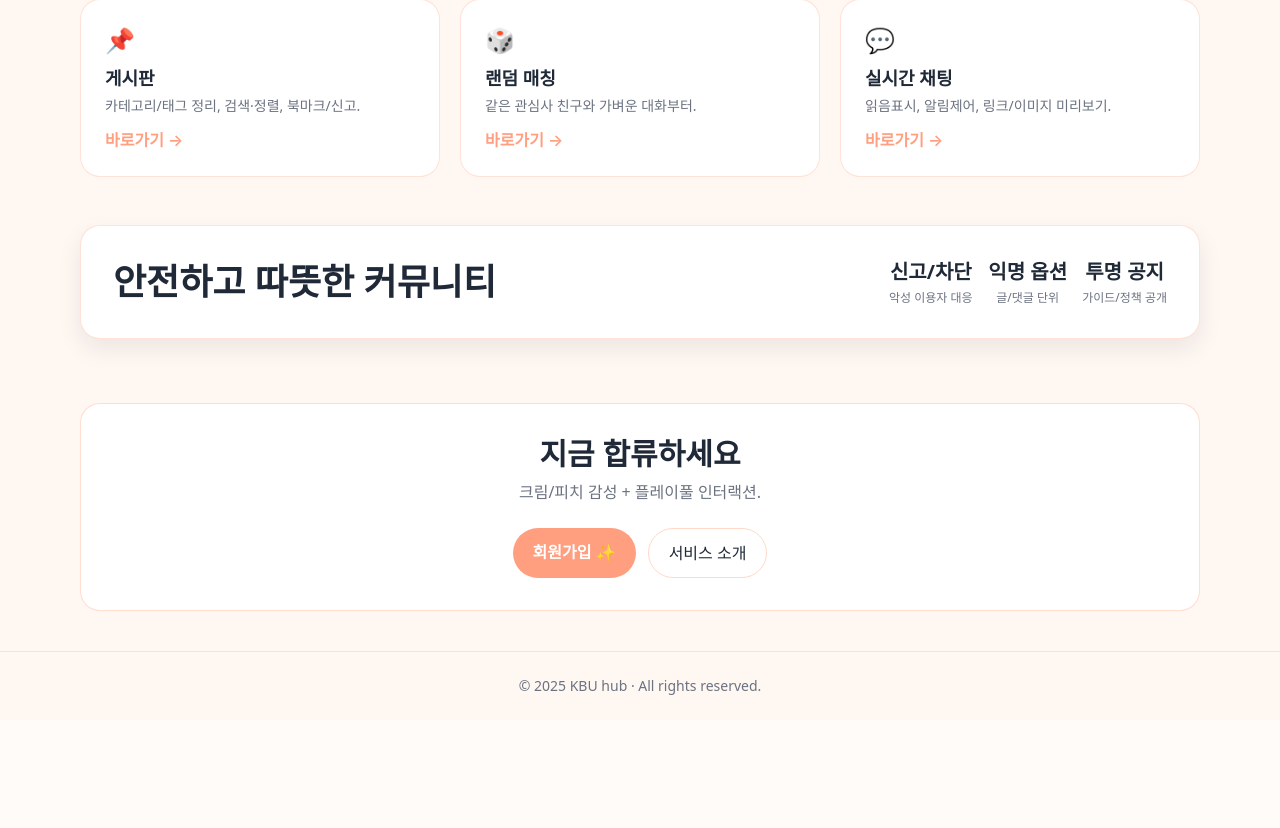
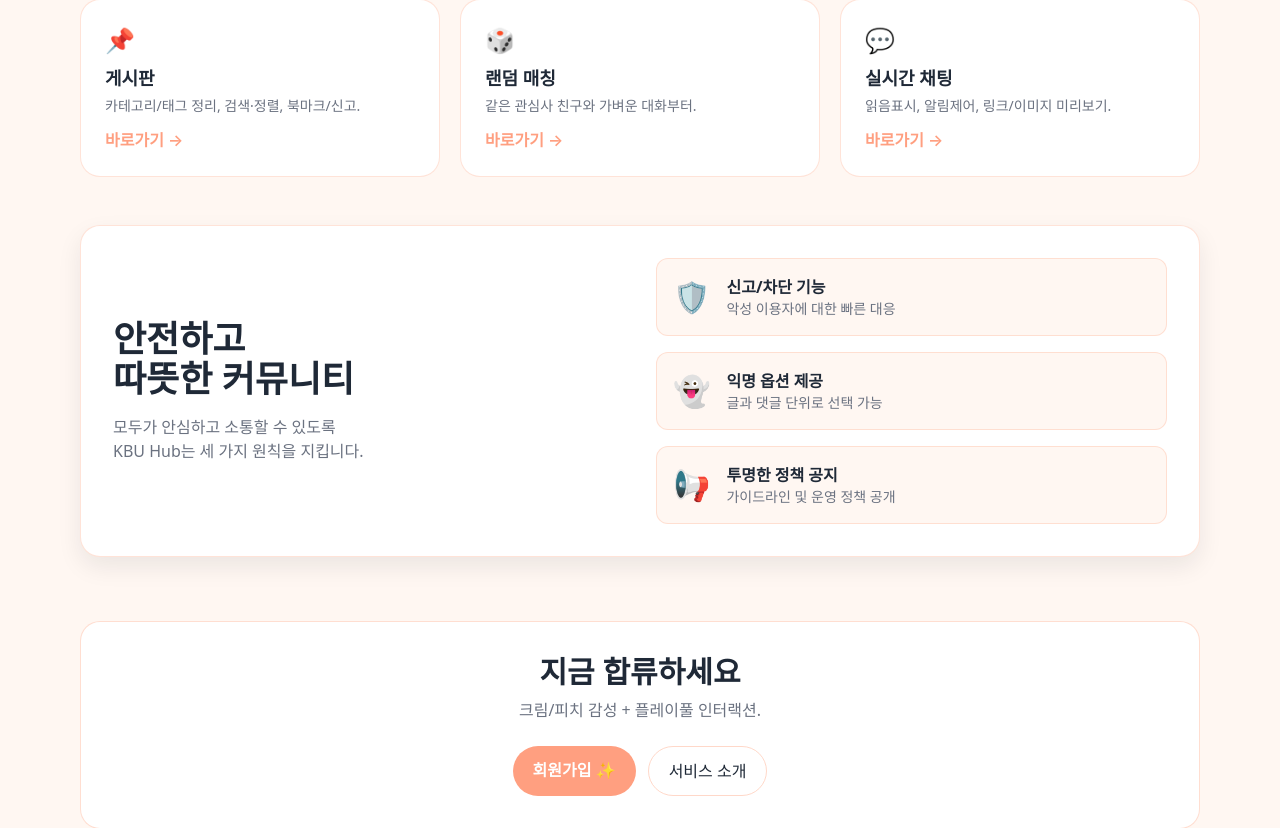
Before and after one commit to dongwook32/web_hub, a Flask app: page / in a window 1280 px wide. Shown: the part 562-1390 px from the top of the page. Before the commit the page ends 1257 px from the top, so only its background shows below. Run offline with Flask 3, Linux system fonts and the light colour scheme; some libraries are stand-ins or nearby versions; some web fonts are replaced.

Commit message:
메인페이지 7차 수정(안전,따뜻)

```diff
--- a/hub_python/templates/index.html
+++ b/hub_python/templates/index.html
@@ -167,18 +167,39 @@
           </div>
       </div>
     </section>
-    <section class="max-w-6xl mx-auto px-4 py-6">
-      <div class="reveal rounded-xl2 border border-peach/50 bg-white p-6 md:p-8 shadow-card">
-          <div class="md:flex items-center gap-6">
-              <div class="text-3xl md:text-4xl font-extrabold">안전하고 따뜻한 커뮤니티</div>
-              <div class="grid grid-cols-3 gap-3 md:ml-auto mt-5 md:mt-0 text-center">
-                  <div><div class="text-xl font-extrabold">신고/차단</div><div class="text-xs text-cocoa mt-1">악성 이용자 대응</div></div>
-                  <div><div class="text-xl font-extrabold">익명 옵션</div><div class="text-xs text-cocoa mt-1">글/댓글 단위</div></div>
-                  <div><div class="text-xl font-extrabold">투명 공지</div><div class="text-xs text-cocoa mt-1">가이드/정책 공개</div></div>
-              </div>
+<section class="max-w-6xl mx-auto px-4 py-6">
+  <div class="reveal rounded-xl2 border border-peach/50 bg-white p-6 md:p-8 shadow-card">
+    <div class="grid md:grid-cols-2 items-center gap-8">
+      <div class="text-left">
+        <h3 class="text-3xl md:text-4xl font-extrabold">안전하고<br>따뜻한 커뮤니티</h3>
+        <p class="mt-4 text-cocoa">모두가 안심하고 소통할 수 있도록<br>KBU Hub는 세 가지 원칙을 지킵니다.</p>
+      </div>
+      <div class="grid grid-cols-1 gap-4">
+        <div class="flex items-center gap-4 bg-cream p-4 rounded-xl border border-peach/50">
+          <div class="text-3xl">🛡️</div>
+          <div>
+            <div class="font-bold">신고/차단 기능</div>
+            <div class="text-sm text-cocoa">악성 이용자에 대한 빠른 대응</div>
           </div>
+        </div>
+        <div class="flex items-center gap-4 bg-cream p-4 rounded-xl border border-peach/50">
+          <div class="text-3xl">👻</div>
+          <div>
+            <div class="font-bold">익명 옵션 제공</div>
+            <div class="text-sm text-cocoa">글과 댓글 단위로 선택 가능</div>
+          </div>
+        </div>
+        <div class="flex items-center gap-4 bg-cream p-4 rounded-xl border border-peach/50">
+          <div class="text-3xl">📢</div>
+          <div>
+            <div class="font-bold">투명한 정책 공지</div>
+            <div class="text-sm text-cocoa">가이드라인 및 운영 정책 공개</div>
+          </div>
+        </div>
       </div>
-    </section>
+    </div>
+  </div>
+</section>
     <section class="max-w-6xl mx-auto px-4 py-10">
       <div class="reveal rounded-xl2 border border-peach/60 bg-white p-6 md:p-8 text-center">
           <h3 class="text-2xl md:text-3xl font-extrabold">지금 합류하세요</h3>
```
Also changed, not shown: hub_python/templates/login.html (+32 -4 lines).
